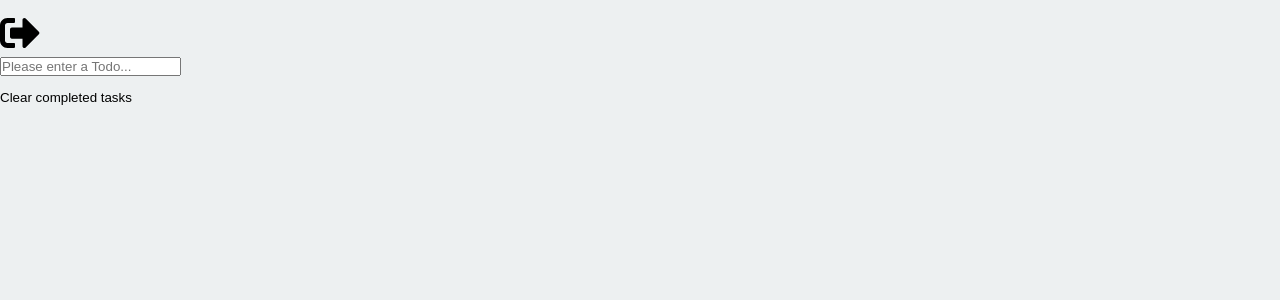
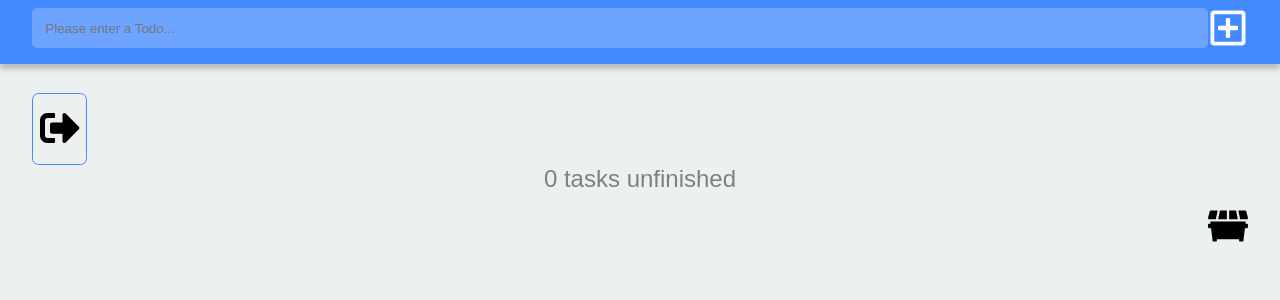
Before and after one commit to DAAKNI/TodoList, a React app in the folder frontend/: page / in a window 1280 px wide. Shown: the top 300 px of the page. Built offline with nearby package versions, Linux system fonts and the light colour scheme; no server answers; sample sign-in values are in the browser's storage.

Commit message:
Fix design

```diff
--- a/frontend/src/component/app/App.js
+++ b/frontend/src/component/app/App.js
@@ -115,30 +115,32 @@ class App extends Component {
               } else {
                 return (
                   <div className="App">
-                    <Logic
-                      totalItems={
-                        this.state.items.filter(item => !item.completed).length
-                      }
-                    />
+                    <header>
                     <TodoList
                       addItem={this.addItem}
                       inputElement={this.inputElement}
                       handleInput={this.handleInput}
                       currentItem={this.state.currentItem}
                     />
+                    </header>
+                    <div className="container">
+                      <Logic />
+                      <NavBar
+                        totalItems={this.state.items.filter(item => !item.completed).length}
+                      />
+
                     <TodoItems
                       fetchTasks={this.fetchTasks}
                       entries={this.state.items}
                       deleteItem={this.deleteItem}
                       toggleCompleted={this.toggleCompleted}
                     />
-                    <button
-                      className="clearButton"
-                      onClick={this.clearCompleted}
-                    >
-                      {" "}
-                      Clear completed tasks{" "}
+                    <button className="clearButton" onClick={this.clearCompleted}>
+                        <svg aria-hidden="true" focusable="false" data-prefix="fas" data-icon="dumpster" className="svg-inline--fa fa-dumpster fa-w-18" role="img" xmlns="http://www.w3.org/2000/svg" viewBox="0 0 576 512"><path fill="currentColor" d="M560 160c10.4 0 18-9.8 15.5-19.9l-24-96C549.7 37 543.3 32 536 32h-98.9l25.6 128H560zM272 32H171.5l-25.6 128H272V32zm132.5 0H304v128h126.1L404.5 32zM16 160h97.3l25.6-128H40c-7.3 0-13.7 5-15.5 12.1l-24 96C-2 150.2 5.6 160 16 160zm544 64h-20l4-32H32l4 32H16c-8.8 0-16 7.2-16 16v32c0 8.8 7.2 16 16 16h28l20 160v16c0 8.8 7.2 16 16 16h32c8.8 0 16-7.2 16-16v-16h320v16c0 8.8 7.2 16 16 16h32c8.8 0 16-7.2 16-16v-16l20-160h28c8.8 0 16-7.2 16-16v-32c0-8.8-7.2-16-16-16z"></path></svg>
+
                     </button>
+                    </div>
+
                   </div>
                 );
               }
--- a/frontend/src/component/auth/Logic.js
+++ b/frontend/src/component/auth/Logic.js
@@ -110,7 +110,7 @@ class Logic extends Component {
     }
 
     return (
-      <div className="Logic">
+      <div className="loginScreen">
         <Nav
           logged_in={this.state.logged_in}
           display_form={this.display_form}
```
